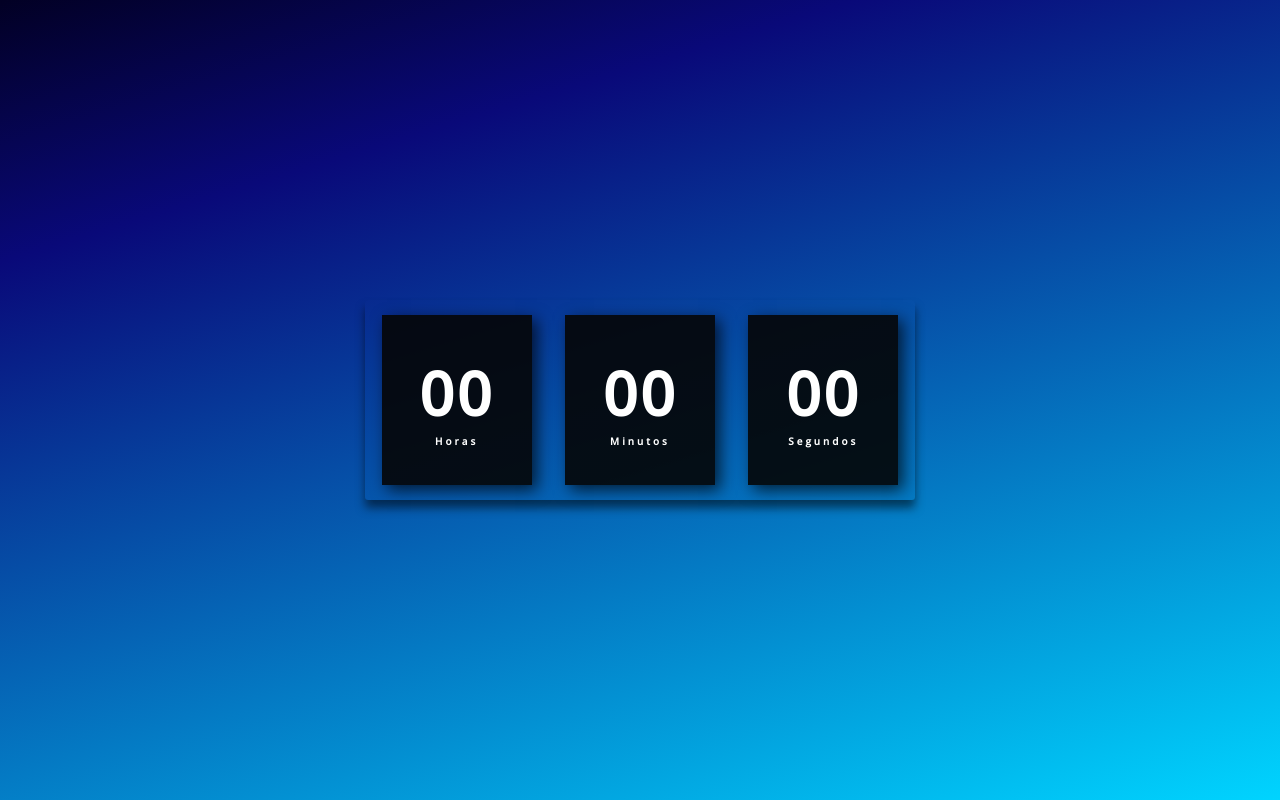
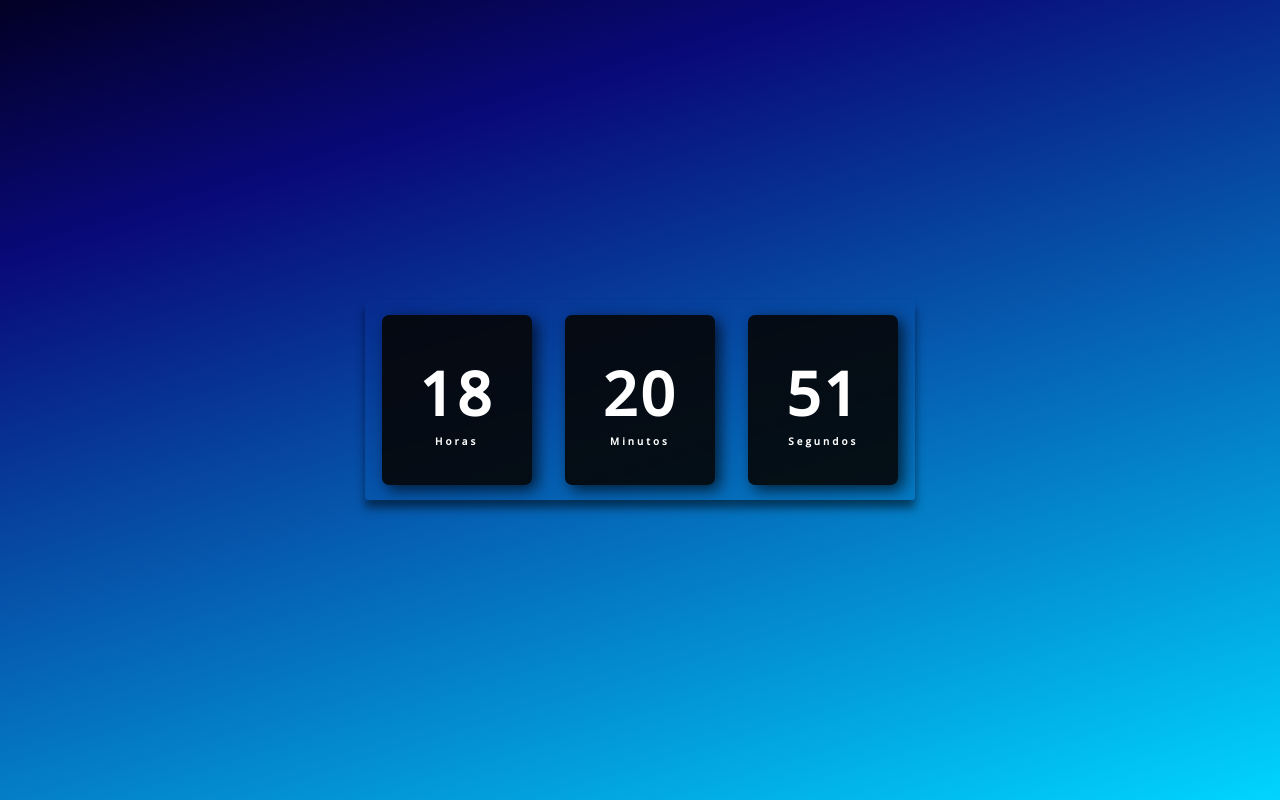
Before and after one commit to LarissaBSouza/RelogioDigital, a plain HTML site: page index.html in a window 1280 px wide. Drawn offline with nearby package versions, Linux system fonts and the light colour scheme.

Commit message:
Segundo Commit

```diff
--- a/assets/css/style.css
+++ b/assets/css/style.css
@@ -37,7 +37,7 @@ body {
     color: #fff;
     background: rgba(5, 5, 5, .9);
     box-shadow: 5px 5px 15px rgba(0, 0, 0, 0.7);
-    border: 7px;
+    border-radius: 7px;
     letter-spacing: 3px;
 }
 
--- a/assets/js/script.js
+++ b/assets/js/script.js
@@ -0,0 +1,14 @@
+const horas = document.getElementById('horas');
+const minutos = document.getElementById('minutos');
+const segundos = document.getElementById('segundos');
+
+const relogio = setInterval(function time() {
+    let dateToday = new Date();
+    let hr = dateToday.getHours();
+    let min = dateToday.getMinutes();
+    let s = dateToday.getSeconds();
+
+    horas.textContent = hr;
+    minutos.textContent = min;
+    segundos.textContent = s;
+})
--- a/index.html
+++ b/index.html
@@ -25,5 +25,7 @@
         <span class="tempo">Segundos</span>
       </div>
     </div>
+
+    <script src="./assets/js/script.js"></script>
   </body>
 </html>
```
